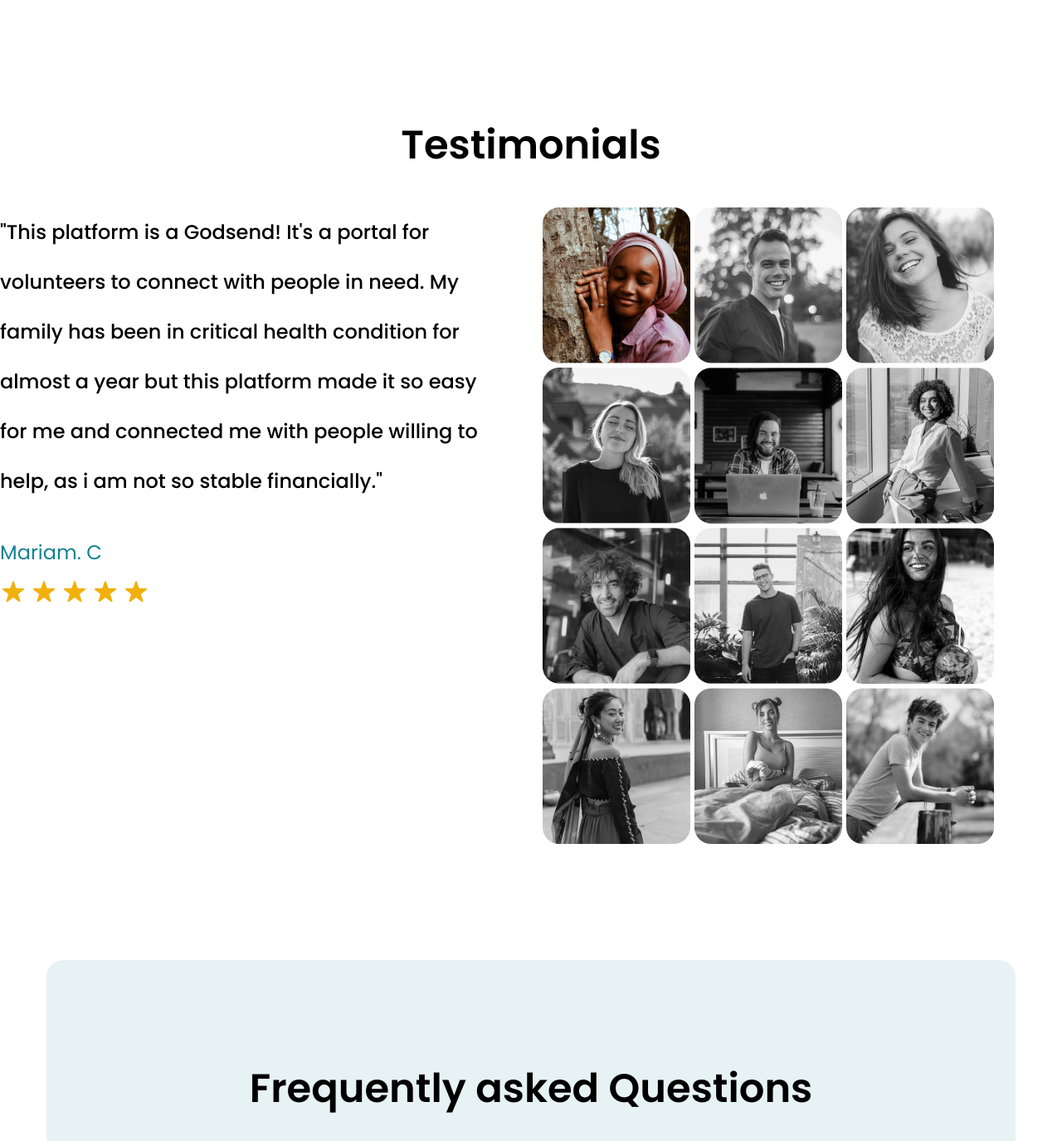
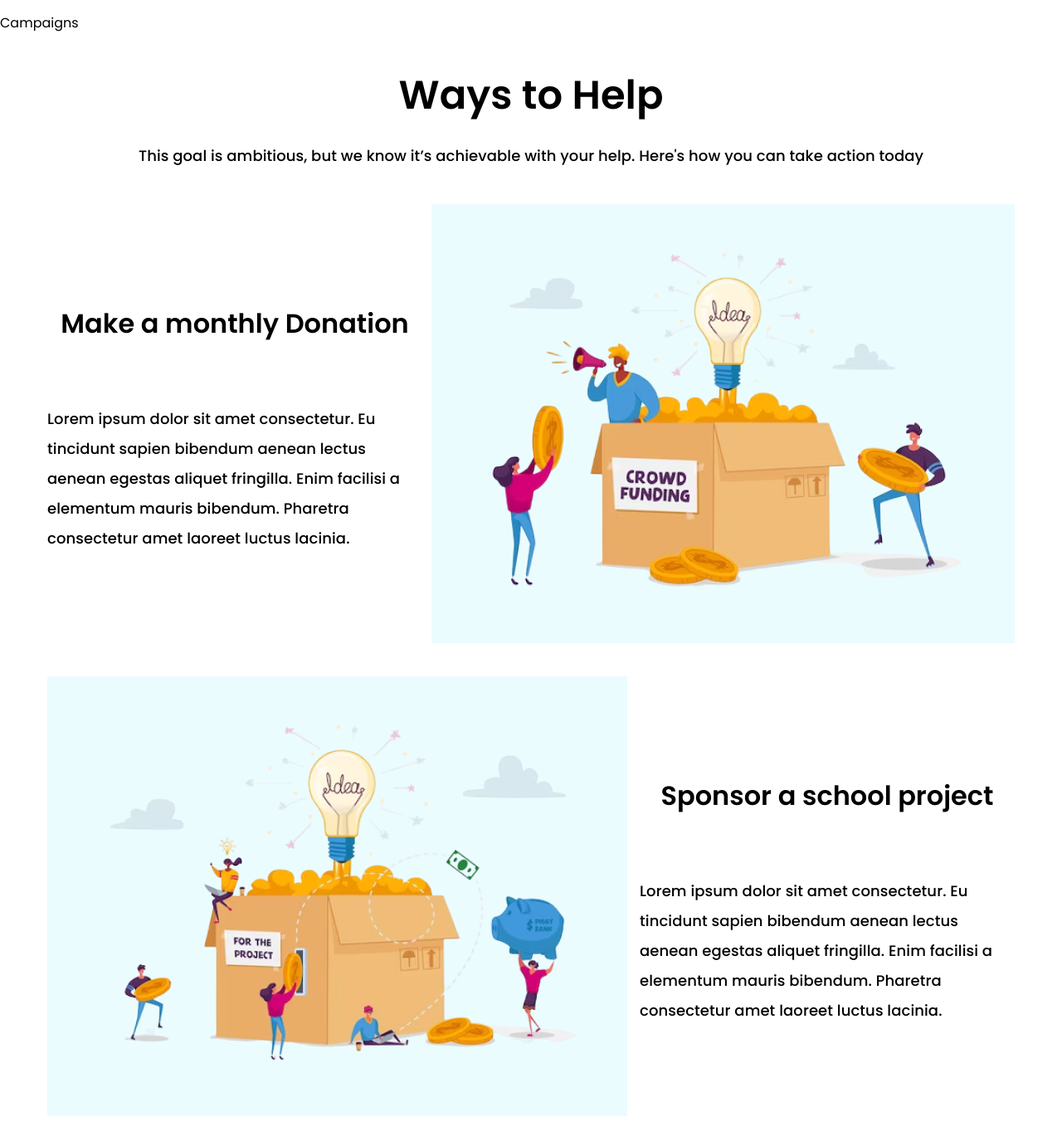
Before and after one commit to A-believer/stream-web-app, a Next.js app: page / in a window 1280 px wide. Shown: the part 2398-3773 px from the top of the page at 83% size. Built offline with nearby package versions, Linux system fonts and the light colour scheme.

Commit message:
ways to help complete

```diff
--- a/components/body/metric.tsx
+++ b/components/body/metric.tsx
@@ -3,7 +3,7 @@ import React from 'react'
 import rocket from "../../public/images/rocket.png"
 function Metric() {
   return (
-    <section className='font-ppn text-foreground flex md:flex-row flex-col items-center justify-between xl:mx-20 md:mx-12 ml-5 mr-12 xl:my-20 md:my-14 my-8'>
+    <section className='font-ppn text-foreground flex md:flex-row flex-col items-center justify-between xl:mx-20 md:mx-12 ml-5 mr-12 xl:my-28 md:my-14 my-8'>
       <Image src={rocket} alt='rocket'  className='xl:w-[626px] xl:h-[626px] md:w-[317px] md:h-[317px] w-full h-full'/>
 
       <div className='flex justify-center items-center  xl:gap-x-[160px] md:gap-x-[150px] gap-x-[80px] xl:gap-y-[77px] md:gap-y-[40px] gap-y-[35px] flex-wrap bg-[#138294]/5 xl:py-20 md:py-[71px] py-[60px] xl:px-10 md:px-6 rounded-[20px] relative'>
--- a/components/body/testimonials.tsx
+++ b/components/body/testimonials.tsx
@@ -17,28 +17,28 @@ import stars from "../../public/icons/stars.svg"
 
 function Testimonials() {
   return (
-    <section className='font-ppn md:my-[140px] w-full'>
+    <section className='font-ppn md:my-[140px] w-full xl:mx-0 md:px-8  px-5 mt-10'>
       <h3 className='md:text-5xl text-2xl md:leading-[70px] leading-10 font-semibold text-center w-full'>Testimonials</h3>
 
-      <div className='flex justify-between items-center gap-x-16 mt-10'>
-        <div className='self-start'>
-          <p className='xl:w-[590px]  md:text-2xl text-lg md:leading-[60px] leading-[45px] font-medium'>"This platform is a Godsend! It's a portal for volunteers to connect with people in need. My family has been in critical health condition for almost a year but this platform made it so easy for me and connected me with people willing to help, as i am not so stable financially."</p>
+      <div className='flex items-center gap-x-6 justify-center mt-10 w-full'>
+        <div className=''>
+          <p className='xl:w-[500px] w-full md:text-2xl text-lg md:leading-[60px] leading-[45px] font-medium'>"This platform is a Godsend! It's a portal for volunteers to connect with people in need. My family has been in critical health condition for almost a year but this platform made it so easy for me and connected me with people willing to help, as i am not so stable financially."</p>
           <p className='text-[#138294] text-2xl mt-10 mb-4'>Mariam. C</p>
           <Image src={stars} alt='stars'/>
         </div>
-      <div className='xl:flex hidden flex-wrap gap-[5px]'>
-        <Image src={t1} alt='images'/>
-        <Image src={t2} alt='images'/>
-        <Image src={t3} alt='images'/>
-        <Image src={t4} alt='images'/>
-        <Image src={t5} alt='images'/>
-        <Image src={t6} alt='images'/>
-        <Image src={t7} alt='images'/>
-        <Image src={t8} alt='images'/>
-        <Image src={t9} alt='images'/>
-        <Image src={t10} alt='images'/>
-        <Image src={t11} alt='images'/>
-        <Image src={t12} alt='images'/>
+      <div className='xl:grid hidden grid-cols-4 gap-[5px] items-center'>
+        <Image src={t1} alt='images' width={178} height={187} className='object-cover w-[178px] h-[187px]'/>
+        <Image src={t2} alt='images' width={178} height={187} className='object-cover w-[178px] h-[187px]'/>
+        <Image src={t3} alt='images' width={178} height={187} className='object-cover w-[178px] h-[187px]'/>
+        <Image src={t4} alt='images' width={178} height={187} className='object-cover w-[178px] h-[187px]'/>
+        <Image src={t5} alt='images' width={178} height={187} className='object-cover w-[178px] h-[187px]'/>
+        <Image src={t6} alt='images' width={178} height={187} className='object-cover w-[178px] h-[187px]'/>
+        <Image src={t7} alt='images' width={178} height={187} className='object-cover w-[178px] h-[187px]'/>
+        <Image src={t8} alt='images' width={178} height={187} className='object-cover w-[178px] h-[187px]'/>
+        <Image src={t9} alt='images' width={178} height={187} className='object-cover w-[178px] h-[187px]'/>
+        <Image src={t10} alt='images' width={178} height={187} className='object-cover w-[178px] h-[187px]'/>
+        <Image src={t11} alt='images' width={178} height={187} className='object-cover w-[178px] h-[187px]'/>
+        <Image src={t12} alt='images' width={178} height={187} className='object-cover w-[178px] h-[187px]'/>
       </div>
       </div>
 
--- a/components/body/ways-to-help.tsx
+++ b/components/body/ways-to-help.tsx
@@ -1,8 +1,48 @@
+/* eslint-disable react/no-unescaped-entities */
+import Image from 'next/image'
 import React from 'react'
+import imagei from "../../public/images/waytohelpi.png"
+import imageii from "../../public/images/waytohelpii.png"
+import Link from 'next/link'
 
 function WaystoHelp() {
   return (
-    <div>WaystoHelp</div>
+    <section className='xl:px-[57px] md:px-10 px-5 xl:py-10 py-5 text-foreground w-full'>
+      <div className='text-center space-y-5'>
+        <h3 className='md:text-5xl text-2xl md:leading-[70px] leading-10 font-semibold'>Ways to Help</h3>
+        <p className='text-lg leading-9 font-medium tracking-[0.09px]'>This goal is ambitious, but we know it’s achievable with your help. Here's how you can take action today</p>
+      </div>
+
+      <div className='xl:text-[32px] md:text-3xl text-2xl flex xl:flex-row flex-col-reverse justify-between items-center gap-y-10 xl:my-10 md:my-32 my-20 w-full'>
+
+       <div className='text-left flex items-center flex-col justify-center xl:gap-y-[62px] gap-y-10'>
+        <h3 className=' md:leading-[70px] leading-10 font-semibold'>Make a monthly Donation</h3>
+          <p className='text-lg leading-9 font-medium tracking-[0.09px] xl:w-[452px] w-full'>
+            Lorem ipsum dolor sit amet consectetur. Eu tincidunt sapien bibendum aenean lectus aenean egestas aliquet fringilla. Enim facilisi a elementum mauris bibendum. Pharetra consectetur amet laoreet luctus lacinia.
+          </p>
+        </div>
+
+        <div className='p-9 bg-[#ebfcff]'>
+        <Image src={imagei} alt='Image I'/>
+        </div>
+      </div>
+
+      <div className='xl:text-[32px] md:text-3xl text-2xl flex xl:flex-row-reverse flex-col-reverse justify-between items-center gap-y-10 xl:my-10 md:my-32 mt-20 mb-10 w-full'>
+
+       <div className='text-left flex items-center flex-col justify-center xl:gap-y-[62px] gap-y-10'>
+        <h3 className=' md:leading-[70px] leading-10 font-semibold'>Sponsor a school project</h3>
+          <p className='text-lg leading-9 font-medium tracking-[0.09px] xl:w-[452px] w-full'>
+            Lorem ipsum dolor sit amet consectetur. Eu tincidunt sapien bibendum aenean lectus aenean egestas aliquet fringilla. Enim facilisi a elementum mauris bibendum. Pharetra consectetur amet laoreet luctus lacinia.
+          </p>
+        </div>
+
+        <div className='p-9 bg-[#ebfcff]'>
+        <Image src={imageii} alt='Image II'/>
+        </div>
+      </div>
+
+      <div className="border w-fit mx-auto rounded-[15px] border-foreground p-2.5 bg-[#138294] text-white md:rounded-[23.4px] px-6 py-4 border-[#000] md:text-[28px] md:leading-[52x]my-5">Become a Helper</div>
+    </section>
   )
 }
 
```
Also changed, not shown: public/images/waytohelpi.png (added), public/images/waytohelpii.png (added).
